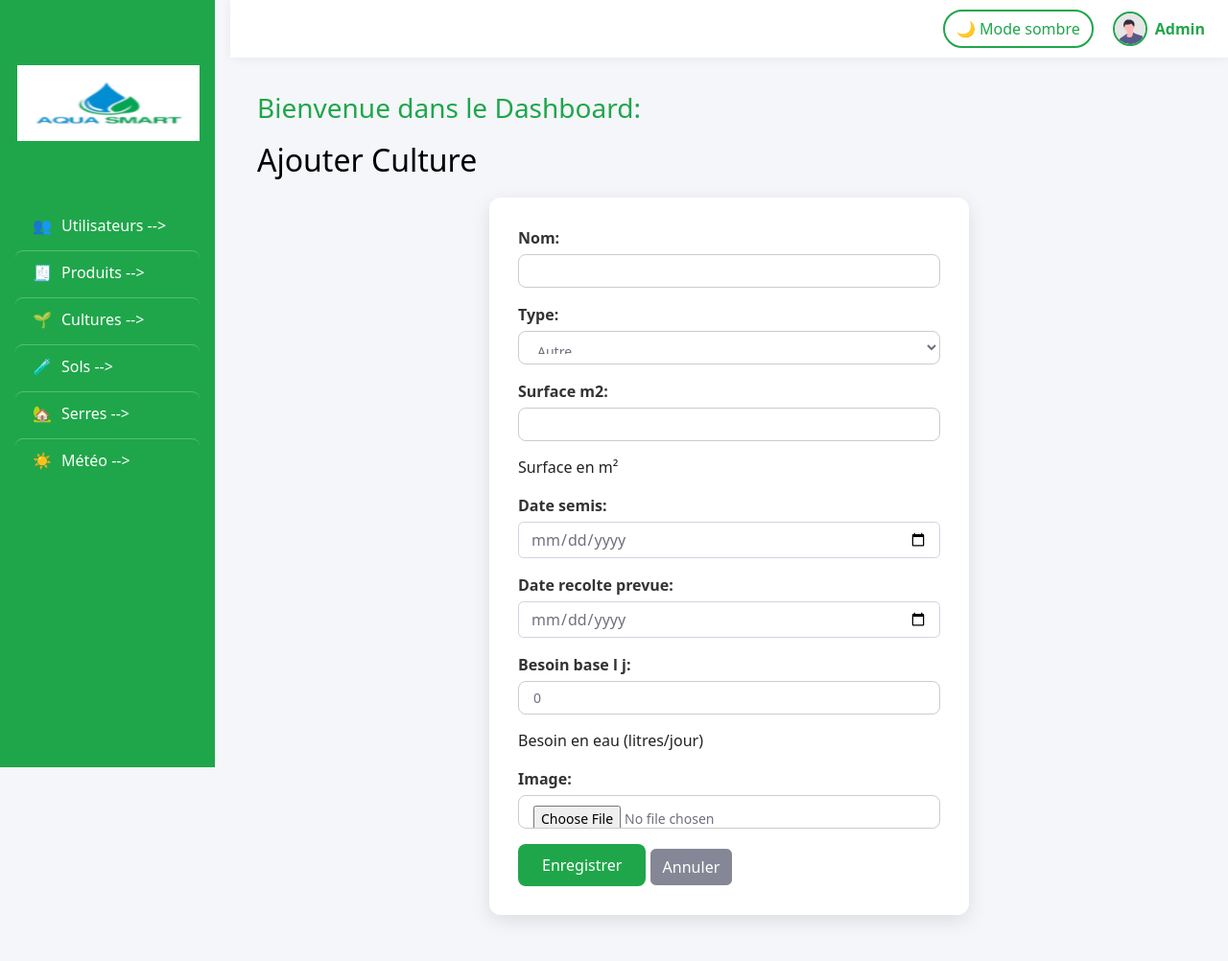
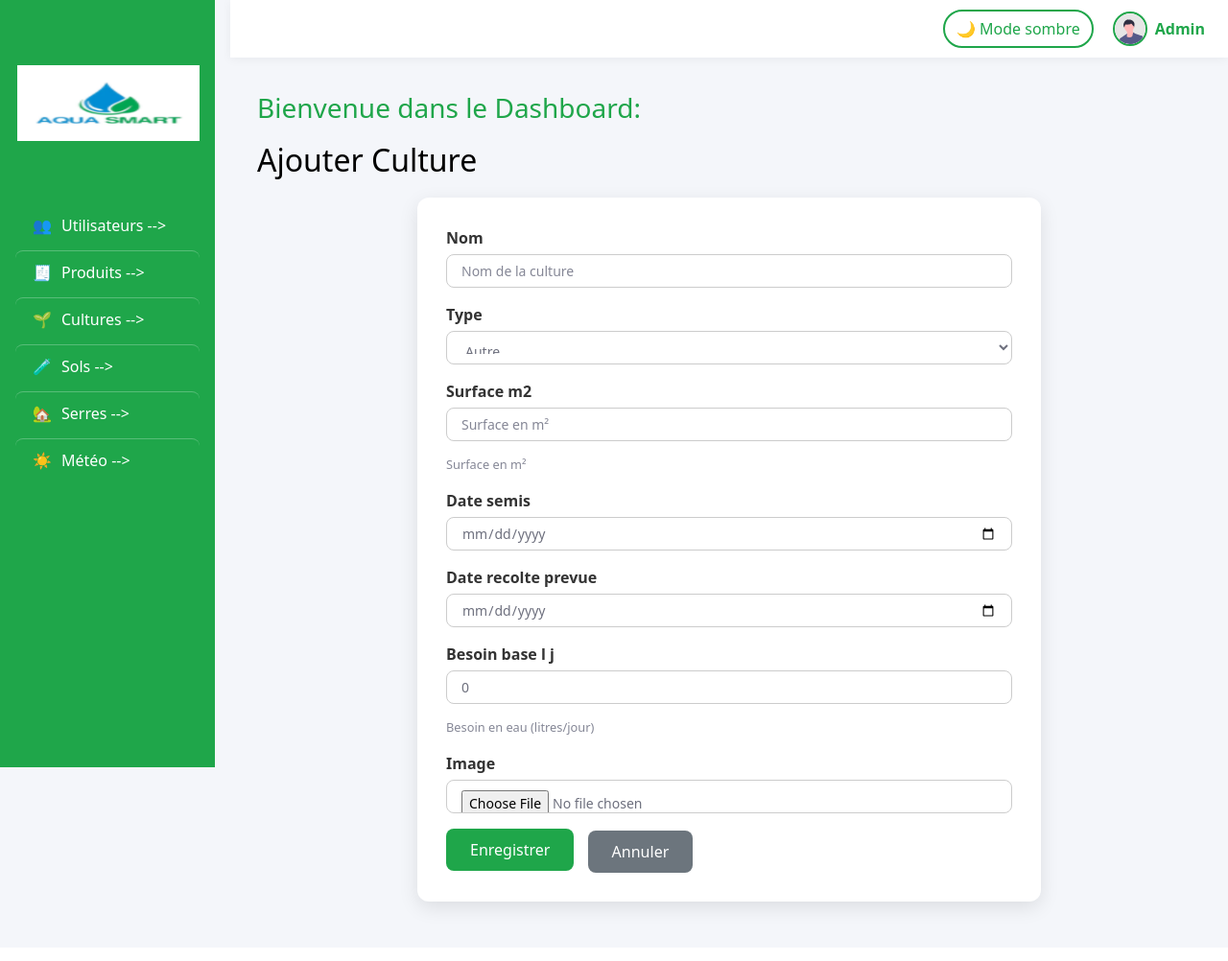
Before and after one commit to RanimMer/AquaSmart, a Django app: page /backoffice/cultures/ajouter/ in a window 1280 px wide. Shown: the whole page at 96% size. After the commit the page ends 960 px from the top, so only its background shows below. Run offline with Django 5.2, Linux system fonts and the light colour scheme; some libraries are stand-ins or nearby versions.

Commit message:
CRUD cultures

```diff
--- a/backoffice/forms.py
+++ b/backoffice/forms.py
@@ -1,7 +1,6 @@
+from django import forms
+from django.core.exceptions import ValidationError
 from .models import Culture
-from django import forms
-from backoffice.models import Culture
-from django.core.exceptions import ValidationError
 
 class CultureForm(forms.ModelForm):
     class Meta:
@@ -10,21 +9,99 @@ class CultureForm(forms.ModelForm):
         widgets = {
             'date_semis': forms.DateInput(attrs={'type': 'date', 'class': 'form-control'}),
             'date_recolte_prevue': forms.DateInput(attrs={'type': 'date', 'class': 'form-control'}),
+            'nom': forms.TextInput(attrs={'class': 'form-control', 'placeholder': 'Nom de la culture'}),
+            'type': forms.Select(attrs={'class': 'form-control'}),
+            'surface_m2': forms.NumberInput(attrs={
+                'class': 'form-control',
+                'step': '0.01',
+                'min': '0.01',
+                'placeholder': 'Surface en m²'
+            }),
+            'besoin_base_l_j': forms.NumberInput(attrs={
+                'class': 'form-control',
+                'step': '0.01',
+                'min': '0',
+                'placeholder': 'Besoin en eau (L/jour)'
+            }),
+            'image': forms.FileInput(attrs={'class': 'form-control'}),
         }
 
     def __init__(self, *args, **kwargs):
         super().__init__(*args, **kwargs)
-        for f in self.fields.values():
-            f.required = True
-            existing = f.widget.attrs.get('class', '')
-            f.widget.attrs['class'] = (existing + ' form-control').strip()
+        # Rendre tous les champs obligatoires sauf image
+        for field_name, field in self.fields.items():
+            if field_name != 'image':
+                field.required = True
+            # Ajouter la classe form-control si pas déjà présente
+            if 'class' not in field.widget.attrs:
+                field.widget.attrs['class'] = 'form-control'
+
+    def clean_nom(self):
+        nom = self.cleaned_data.get('nom')
+        if not nom:
+            raise ValidationError("Le nom est obligatoire.")
+        if len(nom.strip()) < 2:
+            raise ValidationError("Le nom doit contenir au moins 2 caractères.")
+        return nom.strip()
+
+    def clean_surface_m2(self):
+        surface_m2 = self.cleaned_data.get('surface_m2')
+        if surface_m2 is None:
+            raise ValidationError("La surface est obligatoire.")
+        if surface_m2 <= 0:
+            raise ValidationError("La surface doit être supérieure à 0.")
+        if surface_m2 > 100000:  # 10 hectares maximum
+            raise ValidationError("La surface ne peut pas dépasser 100 000 m².")
+        return surface_m2
+
+    def clean_besoin_base_l_j(self):
+        besoin = self.cleaned_data.get('besoin_base_l_j')
+        if besoin is None:
+            raise ValidationError("Le besoin en eau est obligatoire.")
+        if besoin < 0:
+            raise ValidationError("Le besoin en eau ne peut pas être négatif.")
+        if besoin > 10000:  # Limite raisonnable
+            raise ValidationError("Le besoin en eau est trop élevé.")
+        return besoin
+
+    def clean_date_semis(self):
+        date_semis = self.cleaned_data.get('date_semis')
+        if not date_semis:
+            raise ValidationError("La date de semis est obligatoire.")
+        return date_semis
+
+    def clean_date_recolte_prevue(self):
+        date_recolte_prevue = self.cleaned_data.get('date_recolte_prevue')
+        if not date_recolte_prevue:
+            raise ValidationError("La date de récolte prévue est obligatoire.")
+        return date_recolte_prevue
 
     def clean(self):
-        cleaned = super().clean()
-        semis = cleaned.get('date_semis')
-        recolte = cleaned.get('date_recolte_prevue')
+        cleaned_data = super().clean()
+        date_semis = cleaned_data.get('date_semis')
+        date_recolte_prevue = cleaned_data.get('date_recolte_prevue')
 
-        if semis and recolte and recolte <= semis:
-            self.add_error('date_recolte_prevue', "La date de récolte doit être après la date de semis.")
+        # Validation des dates seulement si elles sont présentes
+        if date_semis and date_recolte_prevue:
+            if date_recolte_prevue <= date_semis:
+                self.add_error('date_recolte_prevue', "La date de récolte doit être après la date de semis.")
 
-        return cleaned
+            # Vérifier que la date de semis n'est pas dans le futur de plus d'un an
+            from datetime import date, timedelta
+            if date_semis > date.today() + timedelta(days=365):
+                self.add_error('date_semis', "La date de semis ne peut pas être plus d'un an dans le futur.")
+
+        # Vérification de l'image
+        image = cleaned_data.get('image')
+        if image and hasattr(image, 'size'):
+            # Vérifier la taille du fichier (5MB max)
+            if image.size > 5 * 1024 * 1024:
+                self.add_error('image', "L'image ne peut pas dépasser 5MB.")
+
+            # Vérifier l'extension
+            valid_extensions = ['jpg', 'jpeg', 'png', 'gif', 'webp']
+            extension = image.name.split('.')[-1].lower()
+            if extension not in valid_extensions:
+                self.add_error('image', f"Format non supporté. Utilisez: {', '.join(valid_extensions)}")
+
+        return cleaned_data
--- a/backoffice/models.py
+++ b/backoffice/models.py
@@ -34,51 +34,39 @@ class Culture(models.Model):
         null=True, blank=True
     )
 
-    """
-    # Clés étrangères
-    proprietaire = models.ForeignKey(
-        settings.AUTH_USER_MODEL,
-        on_delete=models.CASCADE,
-        related_name='cultures'
-    )
-
-    station = models.ForeignKey(
-        'stations.Station',
-        on_delete=models.PROTECT,
-        related_name='cultures'
-    )
-
-    serre = models.ForeignKey(
-        'serres.Serre',
-        on_delete=models.SET_NULL,
-        null=True, blank=True,
-        related_name='cultures'
-    )
-    """
-    # Dates automatiques
     created_at = models.DateTimeField(auto_now_add=True)
     updated_at = models.DateTimeField(auto_now=True)
 
-    # ------- CONTRÔLE DE SAISIE -------
     def clean(self):
         errors = {}
 
-        if self.surface_m2 <= 0:
+        # Vérifier que surface_m2 n'est pas None avant de comparer
+        if self.surface_m2 is not None and self.surface_m2 <= 0:
             errors['surface_m2'] = "La surface doit être supérieure à 0."
 
-        if self.besoin_base_l_j < 0:
+        # Vérifier que besoin_base_l_j n'est pas None avant de comparer
+        if self.besoin_base_l_j is not None and self.besoin_base_l_j < 0:
             errors['besoin_base_l_j'] = "Le besoin ne peut pas être négatif."
 
-        if self.date_recolte_prevue and self.date_recolte_prevue <= self.date_semis:
+        # Vérifier que les dates ne sont pas None avant de comparer
+        if (self.date_recolte_prevue is not None and
+            self.date_semis is not None and
+            self.date_recolte_prevue <= self.date_semis):
             errors['date_recolte_prevue'] = "La date de récolte doit être après la date de semis."
 
         if errors:
             raise ValidationError(errors)
 
-    # ------- GETTER SIMPLE (pas de setter) -------
+    def save(self, *args, **kwargs):
+        # Appeler clean() avant la sauvegarde
+        self.full_clean()
+        super().save(*args, **kwargs)
+
     @property
     def age_jours(self):
-        return (date.today() - self.date_semis).days
+        if self.date_semis:
+            return (date.today() - self.date_semis).days
+        return 0
 
     def __str__(self):
         return f"{self.nom} ({self.get_type_display()})"
--- a/backoffice/templates/backoffice/form_culture.html
+++ b/backoffice/templates/backoffice/form_culture.html
@@ -4,59 +4,65 @@
 <h2 style="color: black;">{{ action }} Culture</h2>
 
 <div class="form-card">
-  <form method="post" enctype="multipart/form-data">
+  <form method="post" enctype="multipart/form-data" novalidate>
     {% csrf_token %}
-    {{ form.as_p }}
+
+    {% for field in form %}
+      <div class="mb-3">
+        <label for="{{ field.id_for_label }}">{{ field.label }}</label>
+        {{ field }}
+        {% if field.errors %}
+          <div class="invalid-feedback d-block">
+            {{ field.errors.0 }}
+          </div>
+        {% endif %}
+        {% if field.help_text %}
+          <small class="form-text text-muted">{{ field.help_text }}</small>
+        {% endif %}
+      </div>
+    {% endfor %}
+
+    {% if form.non_field_errors %}
+      <div class="alert alert-danger">{{ form.non_field_errors.0 }}</div>
+    {% endif %}
+
     <button type="submit" class="btn-submit">Enregistrer</button>
-    <button class="btn btn-secondary" href="{% url 'gestion_cultures' %}" class="btn-submit">Annuler</button>
+    <a href="{% url 'gestion_cultures' %}" class="btn btn-secondary">Annuler</a>
   </form>
 </div>
+
 <style>
-/* Card autour du formulaire */
 .form-card {
-    background: #ffffff;
-    padding: 30px;
-    border-radius: 12px;
-    box-shadow: 0 6px 20px rgba(0,0,0,0.1);
-    max-width: 500px;
-    margin: 20px auto;
+  background:#fff; padding:30px; border-radius:12px;
+  box-shadow:0 6px 20px rgba(0,0,0,.1); max-width:650px; margin:20px auto;
 }
-
-/* Champs du formulaire */
 .form-card input[type="text"],
 .form-card input[type="number"],
+.form-card input[type="date"],
 .form-card input[type="file"],
-.form-card select,
-.form-card textarea {
-    width: 100%;
-    padding: 10px 15px;
-    margin-bottom: 15px;
-    border: 1px solid #ccc;
-    border-radius: 8px;
-    font-size: 14px;
+.form-card select, .form-card textarea {
+  width:100%; padding:10px 15px; margin-bottom:15px;
+  border:1px solid #ccc; border-radius:8px; font-size:14px;
 }
+.form-card label { font-weight:600; color:#333; margin-bottom:5px; display:block; }
 
-/* Bouton moderne */
+.is-invalid { border-color:#dc3545 !important; }
+.is-invalid:focus { box-shadow:0 0 0 .25rem rgba(220,53,69,.25) }
+.invalid-feedback { color:#dc3545; margin-top:6px; font-size:.9rem; }
+
 .btn-submit {
-    background-color: #1fa64a; /* vert */
-    color: white;
-    border: none;
-    padding: 10px 25px;
-    font-size: 16px;
-    border-radius: 8px;
-    cursor: pointer;
-    transition: background 0.3s;
+  background:#1fa64a; color:#fff; border:none; padding:10px 25px;
+  font-size:16px; border-radius:8px; cursor:pointer; transition:background .3s;
+  margin-right: 10px;
 }
-.btn-submit:hover {
-    background-color: #15963d;
+.btn-submit:hover { background:#15963d; }
+
+.btn-secondary {
+  background:#6c757d; color:#fff; border:none; padding:10px 25px;
+  font-size:16px; border-radius:8px; cursor:pointer; transition:background .3s;
+  text-decoration: none;
+  display: inline-block;
 }
-
-/* Labels du formulaire */
-.form-card label {
-    font-weight: 600;
-    margin-bottom: 5px;
-    display: block;
-    color: #333;
-}
+.btn-secondary:hover { background:#5a6268; color:#fff; }
 </style>
 {% endblock %}
```
Also changed, not shown: db.sqlite3, media/cultures/cucembre.webp (added).
